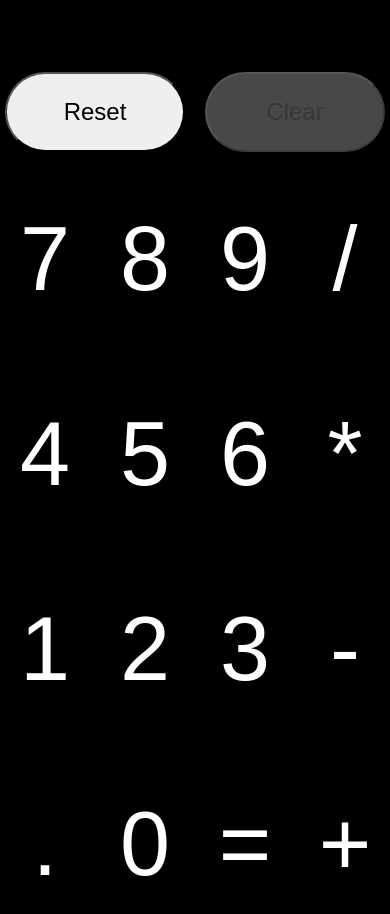
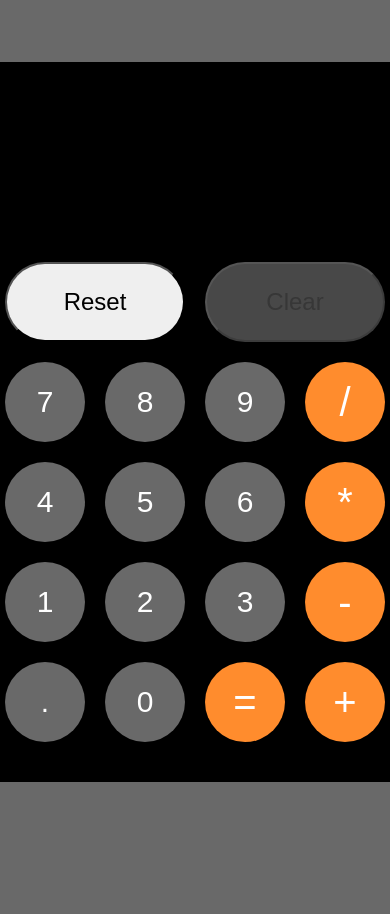
Before and after one commit to ShahabuddinAnsari/react-calculator, a React (Create React App) app: page / in a window 390 px wide. Shown: the top 914 px of the page. After the commit the page ends 844 px from the top, so only its background shows below. Built offline with nearby package versions, Linux system fonts and the light colour scheme.

Commit message:
updated min width & look and fee

```diff
--- a/src/app.css
+++ b/src/app.css
@@ -1,4 +1,6 @@
-*, *::before, *::after {
+*,
+*::before,
+*::after {
   padding: 0;
   margin: 0;
   box-sizing: inherit;
@@ -23,6 +25,7 @@ body {
   border: 20px solid black;
   border-radius: 18px;
   background-color: black;
+  min-width: 450px;
 }
 
 .currentInput {
@@ -58,7 +61,8 @@ body {
   margin-bottom: 20px;
 }
 
-.reset, .clear {
+.reset,
+.clear {
   height: 80px;
   width: 180px;
   border-radius: 50px;
@@ -75,8 +79,9 @@ body {
   color: white;
 }
 
-.btn:hover, .btn:active {
-    background-color: #cccC;
+.btn:hover,
+.btn:active {
+  background-color: #cccc;
 }
 
 .keypad {
@@ -91,30 +96,7 @@ body {
   font-size: 40px;
 }
 
-@media only screen and (max-width: 1000px) {
-    .wrapper {
-        width: 100%;
-        height: 100vh;
-        display: grid;
-        grid-template-rows: 1fr 1fr 5fr;
-        position: static;
-        top: 0;
-        left: 0;
-        transform: none;
-    }
-
-
-    .btn {
-        height: 175px;
-        font-size: 90px;
-        border-radius: 0;
-        background-color: transparent;
-        /* color: #e8f8e9b8; */
-
-    }
-
-}
-
+/*
 @media only screen and (max-width: 1000px) {
     .display {
         width: 100%;
@@ -127,4 +109,4 @@ body {
         padding-top: 5px;
     }
 
-}
+} */
```
Also changed, not shown: package.json (+3 -8 lines), 1 other file (tests, documents, lock files or other folders). Lines whose indentation alone changed are shown as unchanged.
